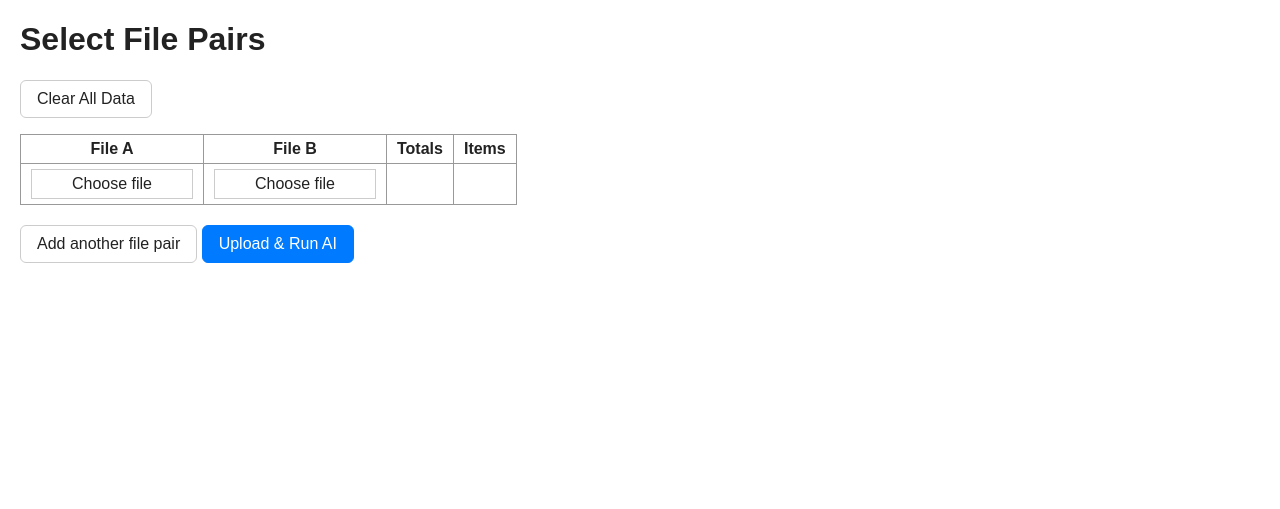
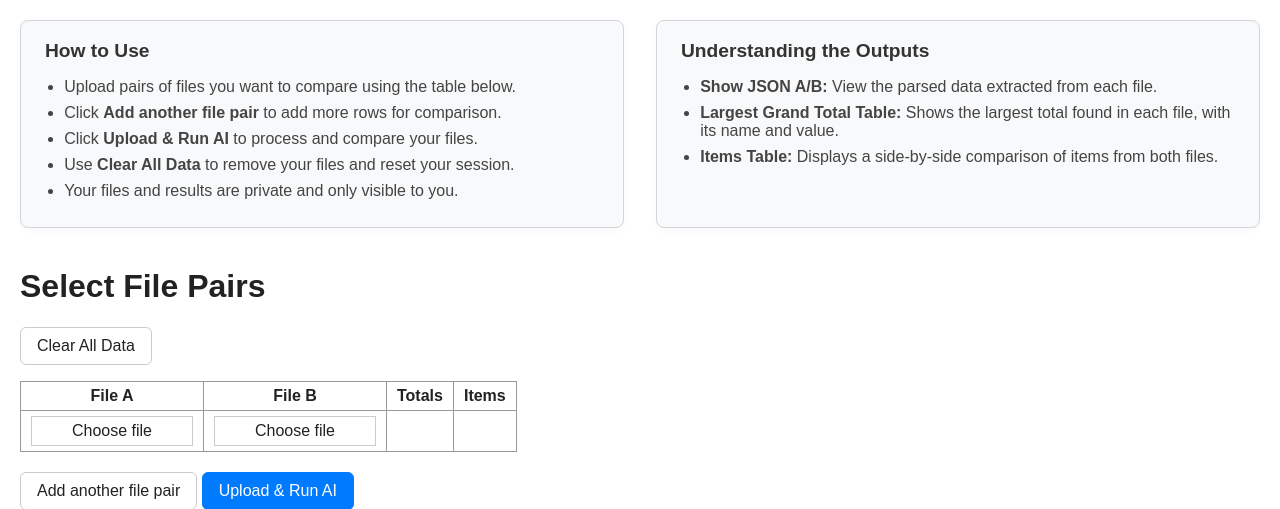
Before and after one commit to freddyeng/snagger, a Flask app: page / in a window 1280 px wide. Shown: the top 509 px of the page. Run offline with Flask 3, Linux system fonts and the light colour scheme.

Commit message:
Style and instructions

```diff
--- a/static/styles.css
+++ b/static/styles.css
@@ -90,19 +90,90 @@ table.dataframe th, table.dataframe td { border: 1px solid #ddd; padding: 0.5em;
 table.dataframe th { background-color: #f2f2f2; }
 
 /* ---------- Side-by-side items comparison ---------- */
+/* Ensure the items-comparison container fits inside the main table cell */
 .items-comparison-side-by-side {
   display: flex;
-  gap: 2em;
-  flex-wrap: wrap;
-}
-.items-comparison-side-by-side .table-wrapper {
-  flex: 1 1 45%;
-  min-width: 300px;
+  gap: 1em;
+  width: 100%;
+  box-sizing: border-box;
+  align-items: flex-start;
 }
 
-/* ---------- Responsive: stack controls on small screens ---------- */
-@media (max-width: 520px) {
-  .button-row { flex-direction: column; }
-  #clearAllForm { display: block; width: 100%; }
-  button, .btn { width: 100%; box-sizing: border-box; }
+/* Make sure the inner tables do not overflow their parent cell */
+.items-comparison-side-by-side table {
+  width: 100%;
+  max-width: 100%;
+  border-collapse: collapse;
+  background: #fff;
+  box-shadow: none;
+  margin: 0;
 }
+
+.items-comparison-side-by-side th,
+.items-comparison-side-by-side td {
+  border: 1px solid #e0e0e0;
+  padding: 0.3em 0.6em;
+  font-size: 0.95em;
+  text-align: left;
+  word-break: break-word;
+}
+
+/* Prevent horizontal scroll on small screens */
+@media (max-width: 800px) {
+  .items-comparison-side-by-side {
+    flex-direction: column;
+    gap: 0.5em;
+  }
+}
+
+.instructions-container {
+  display: flex;
+  width: 100%;
+  gap: 2em;
+  margin-bottom: 1.5em;
+  flex-wrap: wrap;
+  justify-content: stretch;
+  align-items: stretch;
+}
+
+.instructions {
+  background: #f8f9fa;
+  border: 1px solid #d1d5db;
+  border-radius: 8px;
+  padding: 1.2em 1.5em;
+  /* Remove max-width, let flex control width */
+  min-width: 0;
+  box-shadow: 0 2px 8px rgba(0,0,0,0.03);
+  margin-bottom: 1em;
+  flex: 1 1 0;
+  /* Make sure content doesn't overflow */
+  overflow: auto;
+  display: flex;
+  flex-direction: column;
+  justify-content: flex-start;
+}
+
+.instructions h2 {
+  margin-top: 0;
+  font-size: 1.2em;
+  color: #333;
+}
+
+.instructions ul {
+  margin: 0;
+  padding-left: 1.2em;
+}
+
+.instructions li {
+  margin-bottom: 0.5em;
+  font-size: 1em;
+  color: #444;
+}
+
+/* Responsive: stack vertically on small screens */
+@media (max-width: 800px) {
+  .instructions-container {
+    flex-direction: column;
+    gap: 1em;
+  }
+}
--- a/templates/index.html
+++ b/templates/index.html
@@ -4,6 +4,28 @@
   <title>File Pairs Upload</title>
   <link rel="stylesheet" href="{{ url_for('static', filename='styles.css') }}">
 </head>
+
+<div class="instructions-container">
+  <div class="instructions">
+    <h2>How to Use</h2>
+    <ul>
+      <li>Upload pairs of files you want to compare using the table below.</li>
+      <li>Click <strong>Add another file pair</strong> to add more rows for comparison.</li>
+      <li>Click <strong>Upload & Run AI</strong> to process and compare your files.</li>
+      <li>Use <strong>Clear All Data</strong> to remove your files and reset your session.</li>
+      <li>Your files and results are private and only visible to you.</li>
+    </ul>
+  </div>
+  <div class="instructions">
+    <h2>Understanding the Outputs</h2>
+    <ul>
+      <li><strong>Show JSON A/B:</strong> View the parsed data extracted from each file.</li>
+      <li><strong>Largest Grand Total Table:</strong> Shows the largest total found in each file, with its name and value.</li>
+      <li><strong>Items Table:</strong> Displays a side-by-side comparison of items from both files.</li>
+    </ul>
+  </div>
+</div>
+
 <body>
   <h1>Select File Pairs</h1>
 
@@ -78,7 +100,7 @@
           <td>
             {% if results[i] and results[i].items_detail %}
               <div class="items-comparison-side-by-side">
-                {{ results[i].items_detail }}
+                {{ results[i].items_detail | safe }}
               </div>
             {% endif %}
           </td>
```
